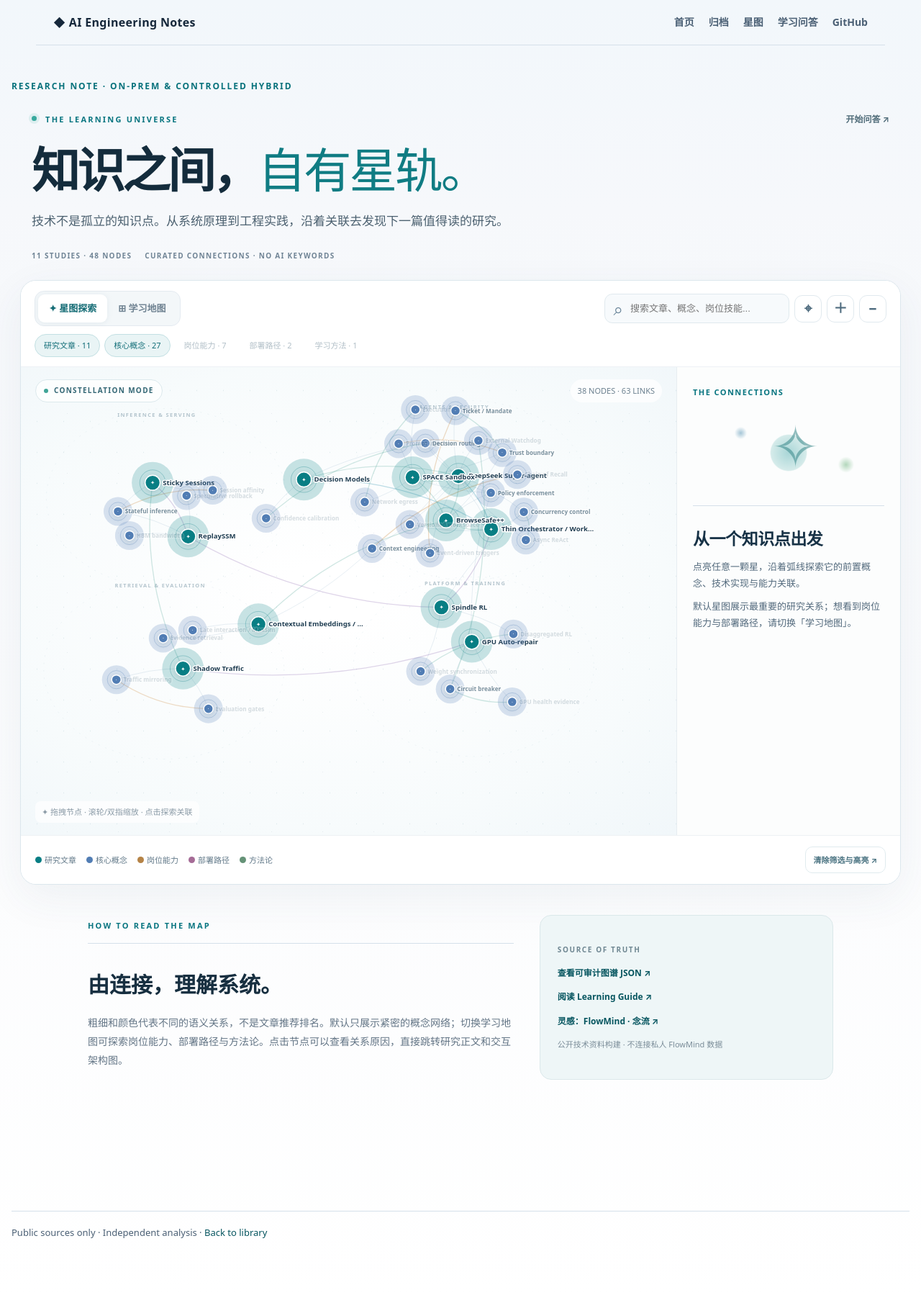
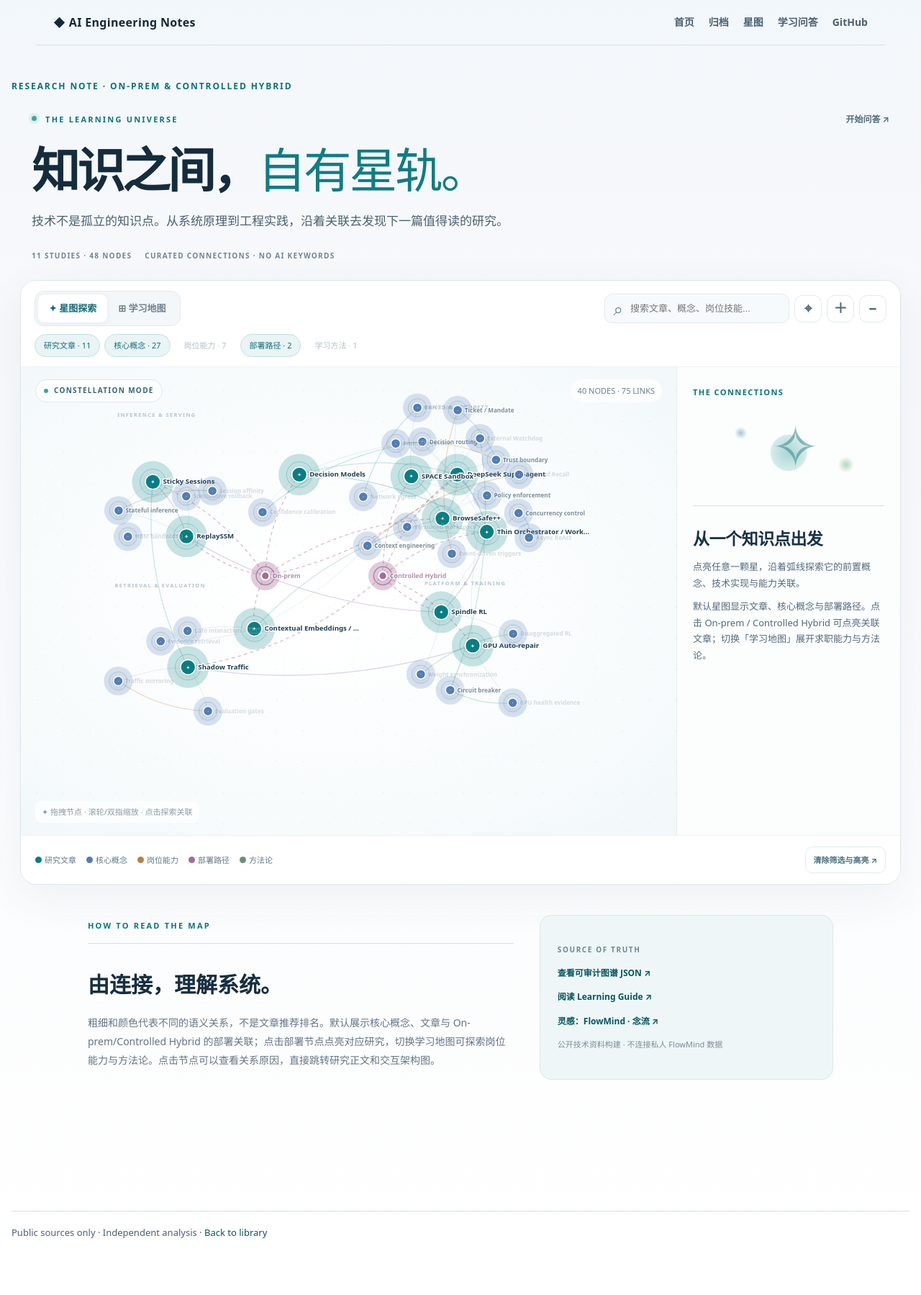
Before and after one commit to ljrirene/ai-engineering-notes, a Jekyll site: the page built from docs/knowledge-graph.html, in a window 1280 px wide. Shown: the whole page at 72% size. Built offline with Jekyll 4.4.1, drawn with Linux system fonts in a browser that asks for light colours.

Commit message:
Fix deployment relations in constellation and adjacent-node highlight

```diff
--- a/docs/assets/knowledge-graph.css
+++ b/docs/assets/knowledge-graph.css
@@ -76,6 +76,12 @@
 .kg-node:hover .kg-halo,.kg-node.focused .kg-halo{opacity:.46}
 .kg-link{fill:none;stroke-linecap:round;stroke-linejoin:round;pointer-events:none;stroke-width:1.15;opacity:.23}
 .kg-link.strong{stroke-width:1.75;opacity:.34}
+.kg-link.deployment-link{stroke:#a56b96;stroke-width:1.8;stroke-dasharray:5 7;opacity:.43}
+.kg-link.deployment-link.highlight{stroke:#a56b96;stroke-width:3.4;stroke-dasharray:none;opacity:1}
+.kg-node[data-kind=deployment] .kg-halo{opacity:.34}
+.kg-node[data-kind=deployment] .kg-ring{stroke-width:2;opacity:.75}
+.kg-node[data-kind=deployment] .kg-core{stroke-width:2.8}
+.kg-node[data-kind=deployment] .kg-label{opacity:1;font-size:12px;font-weight:850;fill:#8a5680}
 .kg-link.highlight{stroke-width:2.55;opacity:.98;filter:drop-shadow(0 0 4px rgba(20,129,137,.21))}
 .kg-link.faded{opacity:.025}
 .kg-cluster-label{font-size:10px;font-weight:800;letter-spacing:.19em;fill:#8fa7b4;opacity:.65;pointer-events:none}
--- a/docs/assets/knowledge-graph.js
+++ b/docs/assets/knowledge-graph.js
@@ -21,11 +21,11 @@ sourceNodes.forEach(n=>{
   const other=e.source===n.id?e.target:e.target===n.id?e.source:null;
   if(other&&articleCluster[other])weights[articleCluster[other]]+=1;
  });n.group=Object.entries(weights).sort((a,b)=>b[1]-a[1])[0][0]||'agent';return;}
- n.group=n.kind==='skill'?'platform':n.kind==='deployment'?'serving':'retrieval';
+ n.group=n.kind==='skill'?'platform':n.kind==='deployment'?'platform':'retrieval';
 });
 const seed=(s)=>{let x=2166136261;for(let i=0;i<s.length;i++){x^=s.charCodeAt(i);x=Math.imul(x,16777619);}return (x>>>0)/4294967295;};
-sourceNodes.forEach((n,i)=>{const c=hubs[n.group],angle=seed(n.id)*Math.PI*2,r=n.kind==='article'?35+seed(n.id+'r')*92:n.kind==='concept'?100+seed(n.id+'r')*85:180+seed(n.id+'r')*75;n.x=c.x+Math.cos(angle)*r;n.y=c.y+Math.sin(angle)*r;n.vx=0;n.vy=0;n.degree=counts.get(n.id);});
-let mode='constellation',types=new Set(['article','concept']),selected=null,hover=null,query='',simulation=null,zoomTransform=d3.zoomIdentity;
+sourceNodes.forEach((n,i)=>{const c=hubs[n.group],angle=seed(n.id)*Math.PI*2,r=n.kind==='article'?35+seed(n.id+'r')*92:n.kind==='concept'?100+seed(n.id+'r')*85:180+seed(n.id+'r')*75;n.x=c.x+Math.cos(angle)*r;n.y=c.y+Math.sin(angle)*r;n.vx=0;n.vy=0;n.degree=counts.get(n.id);if(n.id==='d-onprem'){n.x=435;n.y=380;n.fx=435;n.fy=380;}if(n.id==='d-hybrid'){n.x=655;n.y=380;n.fx=655;n.fy=380;}});
+let mode='constellation',types=new Set(['article','concept','deployment']),selected=null,hover=null,query='',simulation=null,zoomTransform=d3.zoomIdentity;
 const W=1080,H=760;
 const root=d3.select(svg).attr('viewBox','0 0 '+W+' '+H).attr('preserveAspectRatio','xMidYMid meet').attr('tabindex',0);
 const defs=root.append('defs');
@@ -48,7 +48,7 @@ function pathFor(e){
  return 'M'+x1.toFixed(1)+','+y1.toFixed(1)+' Q'+((x1+x2)*.5-dy/length*bend).toFixed(1)+','+((y1+y2)*.5+dx/length*bend).toFixed(1)+' '+x2.toFixed(1)+','+y2.toFixed(1);
 }
 function safeUrl(path){if(!path||typeof path!=='string')return null;if(/^https?:\/\//i.test(path))return null;const clean=path.replace(/^\/+/, '');if(!/^[a-zA-Z0-9_./-]+$/.test(clean)||clean.includes('..'))return null;return new URL('./'+clean,window.location.href).href;}
-function directNeighbors(id){const v=new Set([id]);visibleEdges.forEach(e=>{if(e.source.id===id)v.add(e.target.id);if(e.target.id===id)v.add(e.source.id);});return v;}
+function directNeighbors(id){const v=new Set([id]);visibleEdges.forEach(e=>{if(e.source===id)v.add(e.target);if(e.target===id)v.add(e.source);});return v;}
 function renderFocus(){
  const focus=selected||hover,near=focus?directNeighbors(focus):null;
  nodeSel?.classed('focused',d=>d.id===focus).classed('neighbor',d=>!!near&&near.has(d.id)&&d.id!==focus).classed('faded',d=>!!focus&&!near.has(d.id));
@@ -61,13 +61,13 @@ function render(){
  const visible=new Set(sourceNodes.filter(n=>types.has(n.kind)&&(!query||(n.label+' '+(n.description||'')).toLowerCase().includes(query)||n.id===selected)).map(n=>n.id));
  if(query){sourceEdges.forEach(e=>{if(visible.has(e.source)||visible.has(e.target)){const o=byNode.get(visible.has(e.source)?e.target:e.source);if(o&&types.has(o.kind))visible.add(o.id)}});}
  visibleNodes=sourceNodes.filter(n=>visible.has(n.id));
- visibleEdges=sourceEdges.filter(e=>visible.has(e.source)&&visible.has(e.target)&&((mode==='study')||!(e.type==='guided-by'||e.type==='deploys-to'||e.type==='supports-skill')));
+ visibleEdges=sourceEdges.filter(e=>visible.has(e.source)&&visible.has(e.target)&&((mode==='study')||!(e.type==='guided-by'||e.type==='supports-skill')));
  // Hidden node types should never pull the constellation into a giant central star.
  const links=visibleEdges.map(e=>({...e,source:byNode.get(e.source),target:byNode.get(e.target)}));
  linkSel=edgeLayer.selectAll('path.kg-link').data(links,d=>d.source.id+'|'+d.target.id+'|'+d.type)
   .join(enter=>enter.append('path').attr('class','kg-link')).attr('stroke',d=>colorForEdge(d))
-  .classed('strong',d=>important(d));
- const drag=d3.drag().clickDistance(5).on('start',(event,d)=>{if(!event.active)simulation.alphaTarget(.12).restart();d.fx=d.x;d.fy=d.y;}).on('drag',(event,d)=>{d.fx=clamp(event.x,40,W-40);d.fy=clamp(event.y,40,H-40);}).on('end',(event,d)=>{if(!event.active)simulation.alphaTarget(0);d.fx=null;d.fy=null;});
+  .classed('strong',d=>important(d)).classed('deployment-link',d=>d.type==='deploys-to');
+ const drag=d3.drag().clickDistance(5).on('start',(event,d)=>{if(!event.active)simulation.alphaTarget(.12).restart();d.fx=d.x;d.fy=d.y;}).on('drag',(event,d)=>{d.fx=clamp(event.x,40,W-40);d.fy=clamp(event.y,40,H-40);}).on('end',(event,d)=>{if(!event.active)simulation.alphaTarget(0);if(d.kind!=='deployment'){d.fx=null;d.fy=null;}});
  nodeSel=nodeLayer.selectAll('g.kg-node').data(visibleNodes,d=>d.id).join(
  enter=>{const g=enter.append('g').attr('class','kg-node').attr('tabindex',0).attr('role','button').attr('aria-label',d=>d.label);
   g.append('circle').attr('class','kg-halo').attr('fill',d=>colors[d.kind]).attr('r',d=>d.kind==='article'?39:27);
@@ -82,7 +82,7 @@ function render(){
  .on('keydown',(event,d)=>{if(event.key==='Enter'||event.key===' '){event.preventDefault();selected=d.id;showDetails();renderFocus();}});
  nodeSel.call(drag);
  if(selected&&!visible.has(selected))selected=null;
- const linkForce=d3.forceLink(links).id(d=>d.id).distance(d=>d.type==='explains'?83:important(d)?180:230).strength(d=>d.type==='explains'?.21:important(d)?.065:.022);
+ const linkForce=d3.forceLink(links).id(d=>d.id).distance(d=>d.type==='explains'?83:important(d)?180:d.type==='deploys-to'?245:230).strength(d=>d.type==='explains'?.21:important(d)?.065:d.type==='deploys-to'?.018:.022);
  simulation=d3.forceSimulation(visibleNodes)
  .force('link',linkForce)
  .force('charge',d3.forceManyBody().strength(d=>d.kind==='article'?-420:-175).distanceMax(260))
@@ -100,7 +100,7 @@ const reasons={explains:'解释',complements:'互补',prerequisite:'前置',exte
 function showDetails(){
  info.replaceChildren();
  const n=byNode.get(selected);
- if(!n){block(info,'div','THE CONNECTIONS','kg-kind');const ill=block(info,'div','','kg-info-illustration');ill.setAttribute('aria-hidden','true');block(info,'h2','从一个知识点出发');block(info,'p','点亮任意一颗星，沿着弧线探索它的前置概念、技术实现与能力关联。');block(info,'p','默认星图展示最重要的研究关系；想看到岗位能力与部署路径，请切换「学习地图」。');return;}
+ if(!n){block(info,'div','THE CONNECTIONS','kg-kind');const ill=block(info,'div','','kg-info-illustration');ill.setAttribute('aria-hidden','true');block(info,'h2','从一个知识点出发');block(info,'p','点亮任意一颗星，沿着弧线探索它的前置概念、技术实现与能力关联。');block(info,'p','默认星图显示文章、核心概念与部署路径。点击 On-prem / Controlled Hybrid 可点亮关联文章；切换「学习地图」展开求职能力与方法论。');return;}
  block(info,'div',labels[n.kind]||n.kind,'kg-kind');block(info,'h2',n.label);if(n.date)block(info,'div',n.date+' · '+(n.track==='onprem'?'On-prem':n.track==='hybrid'?'Controlled Hybrid':'On-prem / Controlled Hybrid'),'kg-meta');block(info,'p',n.description||'');
  for(const [url,label] of [[n.url,'阅读完整研究 ↗'],[n.visual,'打开交互架构图 ↗']]){const path=safeUrl(url);if(path){const a=block(info,'a',label,'kg-read');a.href=path;}}
  const related=sourceEdges.filter(e=>e.source===n.id||e.target===n.id).map(e=>({...e,other:byNode.get(e.source===n.id?e.target:e.source)})).filter(e=>e.other);
@@ -112,7 +112,7 @@ function focusNode(n){if(!n)return;const t=d3.zoomIdentity.translate(W/2-n.x*.92
 function count(){const s=visibleNodes.length+' NODES · '+visibleEdges.length+' LINKS';byId('kg-count').textContent=s;byId('kg-stats').textContent=data.nodes.filter(n=>n.kind==='article').length+' STUDIES · '+data.nodes.length+' NODES';}
 const filters=byId('kg-filters');
 function updateFilters(){filters.replaceChildren();Object.entries(labels).forEach(([kind,label])=>{const b=block(filters,'button',label+' · '+sourceNodes.filter(n=>n.kind===kind).length,'kg-filter');b.type='button';b.setAttribute('aria-pressed',String(types.has(kind)));b.onclick=()=>{if(types.has(kind)&&types.size>1)types.delete(kind);else types.add(kind);updateFilters();render()};});}
-function setMode(next){mode=next;types=next==='study'?new Set(['article','concept','skill','deployment','guide']):new Set(['article','concept']);updateFilters();selected=null;render();root.transition().duration(600).call(zoom.transform,d3.zoomIdentity.translate(20,4).scale(.88));}
+function setMode(next){mode=next;types=next==='study'?new Set(['article','concept','skill','deployment','guide']):new Set(['article','concept','deployment']);updateFilters();selected=null;render();root.transition().duration(600).call(zoom.transform,d3.zoomIdentity.translate(20,4).scale(.88));}
 function updateMode(){const c=mode==='constellation';byId('kg-mode-constellation').classList.toggle('is-active',c);byId('kg-mode-study').classList.toggle('is-active',!c);byId('kg-mode-constellation').setAttribute('aria-pressed',String(c));byId('kg-mode-study').setAttribute('aria-pressed',String(!c));byId('kg-current-mode').textContent=c?'CONSTELLATION MODE':'STUDY MAP · ALL RELATIONS';}
 byId('kg-mode-constellation').onclick=()=>setMode('constellation');
 byId('kg-mode-study').onclick=()=>setMode('study');
--- a/docs/knowledge-graph.html
+++ b/docs/knowledge-graph.html
@@ -3,7 +3,7 @@ layout: graph
 title: Knowledge Constellation
 permalink: /knowledge-graph.html
 ---
-<link rel="stylesheet" href="{{ '/assets/knowledge-graph.css' | relative_url }}?v=2">
+<link rel="stylesheet" href="{{ '/assets/knowledge-graph.css' | relative_url }}?v=3">
 <div class="kg-root">
   <header class="kg-hero">
     <div class="kg-hero-top"><span class="kg-kicker"><span class="kg-live-dot"></span> THE LEARNING UNIVERSE</span><a class="kg-return" href="{{ '/study-qa/' | relative_url }}">开始问答 ↗</a></div>
@@ -38,7 +38,7 @@ permalink: /knowledge-graph.html
       <button type="button" id="kg-clear" class="kg-clear">清除筛选与高亮 ↗</button>
     </div>
   </section>
-  <section class="kg-below"><div><span class="kg-kicker">HOW TO READ THE MAP</span><h2>由连接，理解系统。</h2><p>粗细和颜色代表不同的语义关系，不是文章推荐排名。默认只展示紧密的概念网络；切换学习地图可探索岗位能力、部署路径与方法论。点击节点可以查看关系原因，直接跳转研究正文和交互架构图。</p></div><div class="kg-source"><div class="kg-source-label">SOURCE OF TRUTH</div><a href="{{ '/data/knowledge-graph.json' | relative_url }}">查看可审计图谱 JSON ↗</a><a href="{{ '/learning-guide/' | relative_url }}">阅读 Learning Guide ↗</a><a href="https://ljrirene.github.io/flowmind/">灵感：FlowMind · 念流 ↗</a><small>公开技术资料构建 · 不连接私人 FlowMind 数据</small></div></section>
+  <section class="kg-below"><div><span class="kg-kicker">HOW TO READ THE MAP</span><h2>由连接，理解系统。</h2><p>粗细和颜色代表不同的语义关系，不是文章推荐排名。默认展示核心概念、文章与 On-prem/Controlled Hybrid 的部署关联；点击部署节点点亮对应研究，切换学习地图可探索岗位能力与方法论。点击节点可以查看关系原因，直接跳转研究正文和交互架构图。</p></div><div class="kg-source"><div class="kg-source-label">SOURCE OF TRUTH</div><a href="{{ '/data/knowledge-graph.json' | relative_url }}">查看可审计图谱 JSON ↗</a><a href="{{ '/learning-guide/' | relative_url }}">阅读 Learning Guide ↗</a><a href="https://ljrirene.github.io/flowmind/">灵感：FlowMind · 念流 ↗</a><small>公开技术资料构建 · 不连接私人 FlowMind 数据</small></div></section>
 </div>
 <script src="https://cdn.jsdelivr.net/npm/d3@7.9.0/dist/d3.min.js" defer></script>
-<script src="{{ '/assets/knowledge-graph.js' | relative_url }}?v=2" defer></script>
+<script src="{{ '/assets/knowledge-graph.js' | relative_url }}?v=3" defer></script>
```
